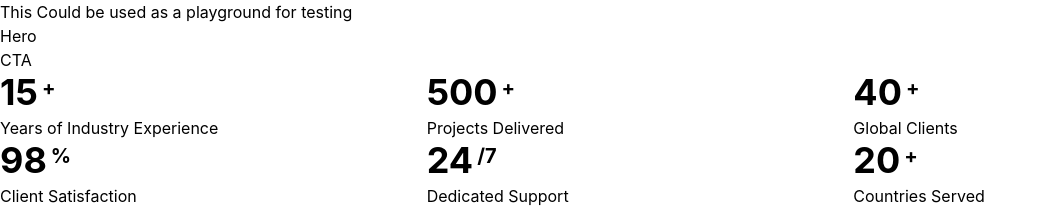
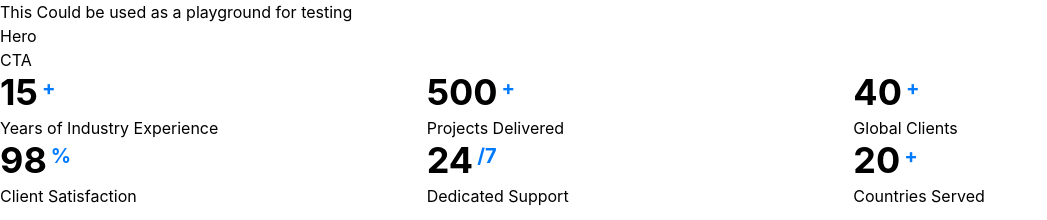
Before and after one commit to beginner-cryptonyx/RASP-UI, a React (Vite) app: page / in a window 1280 px wide. Shown: the top 220 px of the page, without its empty margins (0-1047 px from the left). Built offline with nearby package versions, Linux system fonts and the light colour scheme.

Commit message:
redefined CSS theme variables using VAR

```diff
--- a/src/index.css
+++ b/src/index.css
@@ -1,18 +1,34 @@
 @import "tailwindcss";
+
+:root{
+  --color-bg-base: #f0f0f0;
+  --color-bg-surface: #ffffff;
+  --color-card-bg: #ffffff;
+  --color-card-border: #e0e0e0;
+  --color-card-title: #333333;
+  --color-card-text: #666666;
+  --color-card-subtext: #999999;
+  --color-accent: #007bff;
+  --color-accent-hover: #0056b3;
+  --color-accent-text: #ffffff;
+  --color-border-default: #cccccc;
+  --color-text-primary: #333333;
+  --color-text-secondary: #666666;
+}
 
 
 @theme {
-  --color-bg-base: initial;
-  --color-bg-surface: initial;
-  --color-card-bg: initial;
-  --color-card-border: initial;
-  --color-card-title: initial;
-  --color-card-text: initial;
-  --color-card-subtext: initial;
-  --color-accent: initial;
-  --color-accent-hover: initial;
-  --color-accent-text: initial;
-  --color-border-default: initial;
-  --color-text-primary: initial;
-  --color-text-secondary: initial;
+  --color-bg-base: var(--color-bg-base);
+  --color-bg-surface: var(--color-bg-surface);
+  --color-card-bg: var(--color-card-bg);
+  --color-card-border: var(--color-card-border);
+  --color-card-title: var(--color-card-title);
+  --color-card-text: var(--color-card-text);
+  --color-card-subtext: var(--color-card-subtext);
+  --color-accent: var(--color-accent);
+  --color-accent-hover: var(--color-accent-hover);
+  --color-accent-text: var(--color-accent-text);
+  --color-border-default: var(--color-border-default);
+  --color-text-primary: var(--color-text-primary);
+  --color-text-secondary: var(--color-text-secondary);
 }
```
